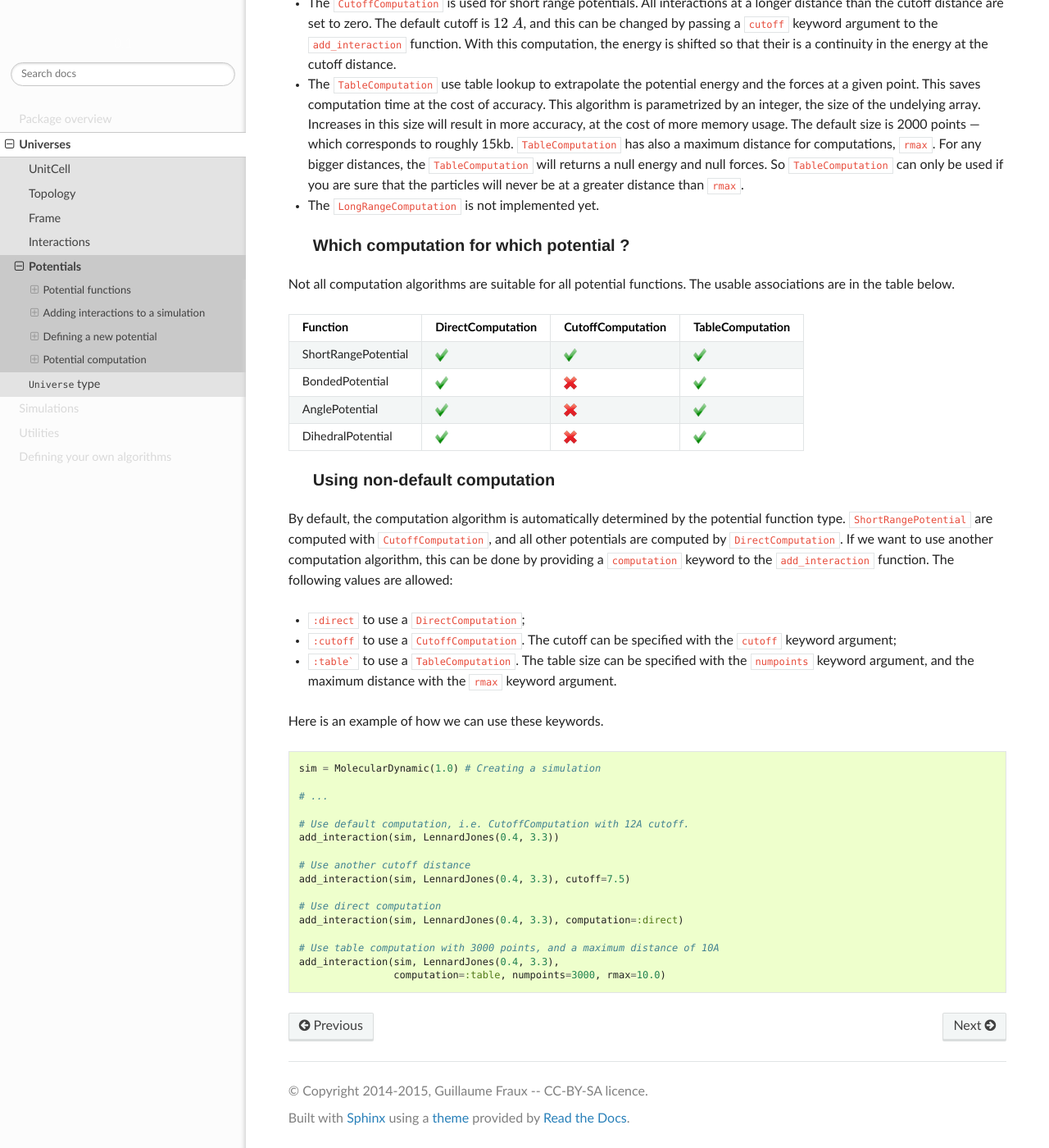
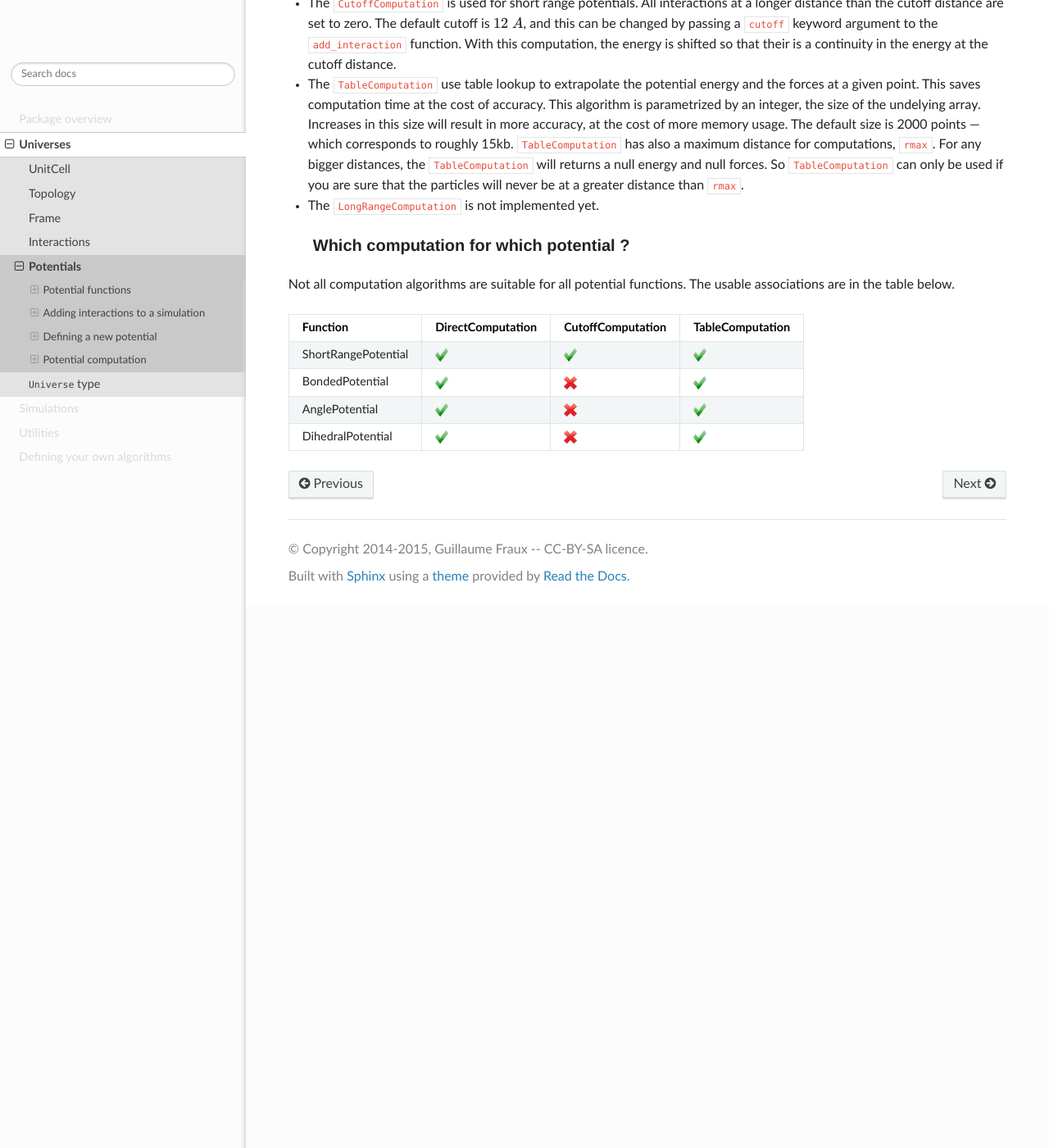
Before and after one commit to Luthaf/Jumos.jl, a Sphinx documentation site: the page built from doc/universe/potentials.rst, in a window 1280 px wide and 1400 px high, scrolled down 4606 px. Shown: the whole window at 82% size. Built offline with Sphinx 7.4.7 and the Read the Docs theme 2.0.0, drawn with Linux system fonts in a browser that asks for light colours; after the commit the page ends 5345 px from its top, so only the background shows below that.

````diff
--- a/doc/overview/types.rst
+++ b/doc/overview/types.rst
@@ -15,7 +15,7 @@
 * The :ref:`UnitCell <type-UnitCell>` contains data about the bounding box of the
   simulation;
 * The :ref:`Interactions <type-Interactions>` type contains data about the
-  :ref:`potentials <type-potential>` to use for the atoms in the system;
+  :ref:`potentials <potentials>` to use for the atoms in the system;
 * The :ref:`Frame <type-Frame>` type contains raw data about the positions and maybe
   velocities of the particles in the system;
 
--- a/doc/universe/potentials.rst
+++ b/doc/universe/potentials.rst
@@ -282,40 +284,3 @@
     :alt: No
     :width: 16px
     :height: 16px
-
-Using non-default computation
------------------------------
-
-By default, the computation algorithm is automatically determined by the potential
-function type. ``ShortRangePotential`` are computed with ``CutoffComputation``,
-and all other potentials are computed by ``DirectComputation``. If we want to use
-another computation algorithm, this can be done by providing a ``computation``
-keyword to the ``add_interaction`` function. The following values are allowed:
-
-* ``:direct`` to use a ``DirectComputation``;
-* ``:cutoff``  to use a ``CutoffComputation``. The cutoff can be specified with
-  the ``cutoff`` keyword argument;
-* ``:table``` to use a ``TableComputation``. The table size can be specified with
-  the ``numpoints`` keyword argument, and the maximum distance with the ``rmax``
-  keyword argument.
-
-Here is an example of how we can use these keywords.
-
-.. code-block:: julia
-
-    sim = MolecularDynamic(1.0) # Creating a simulation
-
-    # ...
-
-    # Use default computation, i.e. CutoffComputation with 12A cutoff.
-    add_interaction(sim, LennardJones(0.4, 3.3))
-
-    # Use another cutoff distance
-    add_interaction(sim, LennardJones(0.4, 3.3), cutoff=7.5)
-
-    # Use direct computation
-    add_interaction(sim, LennardJones(0.4, 3.3), computation=:direct)
-
-    # Use table computation with 3000 points, and a maximum distance of 10A
-    add_interaction(sim, LennardJones(0.4, 3.3),
-                    computation=:table, numpoints=3000, rmax=10.0)
````
Also changed, not shown: other parts of doc/universe/potentials.rst (+2 -0 lines), doc/universe/interactions.rst (+51 -1 lines).
